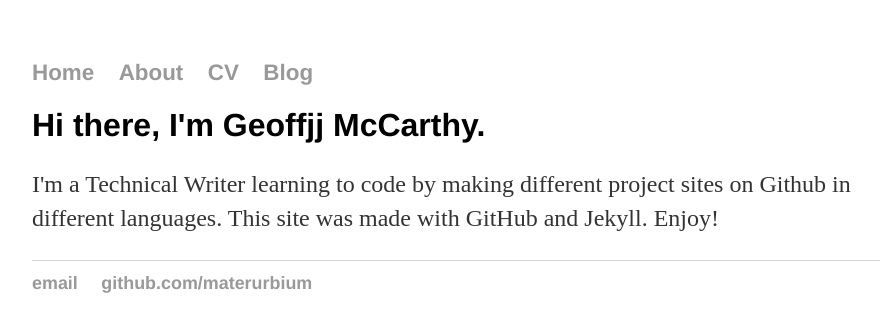
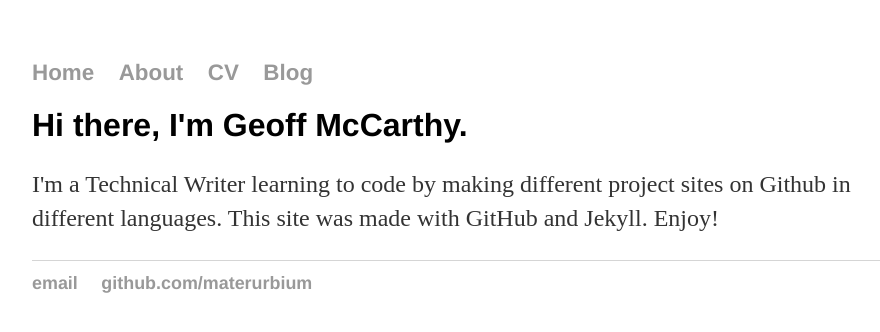
Before and after one commit to materurbium/github.io, a Jekyll site: the page built from index.html, in a window 1280 px wide. Shown: the top 332 px of the page, without its empty margins (160-1040 px from the left). Built offline with Jekyll 4.4.1, drawn with Linux system fonts in a browser that asks for light colours.

Commit message:
upfsyrf
updated

```diff
--- a/index.html
+++ b/index.html
@@ -3,6 +3,6 @@ layout: default
 title: Geoff McCarthy, Technical Writer
 ---
 <div class="blurb">
-	<h1>Hi there, I'm Geoffjj McCarthy.</h1>
+	<h1>Hi there, I'm Geoff McCarthy.</h1>
 	<p>I'm a Technical Writer learning to code by making different project sites on Github in different languages. This site was made with GitHub and Jekyll. Enjoy!</p>
 </div><!-- /.blurb -->
```
